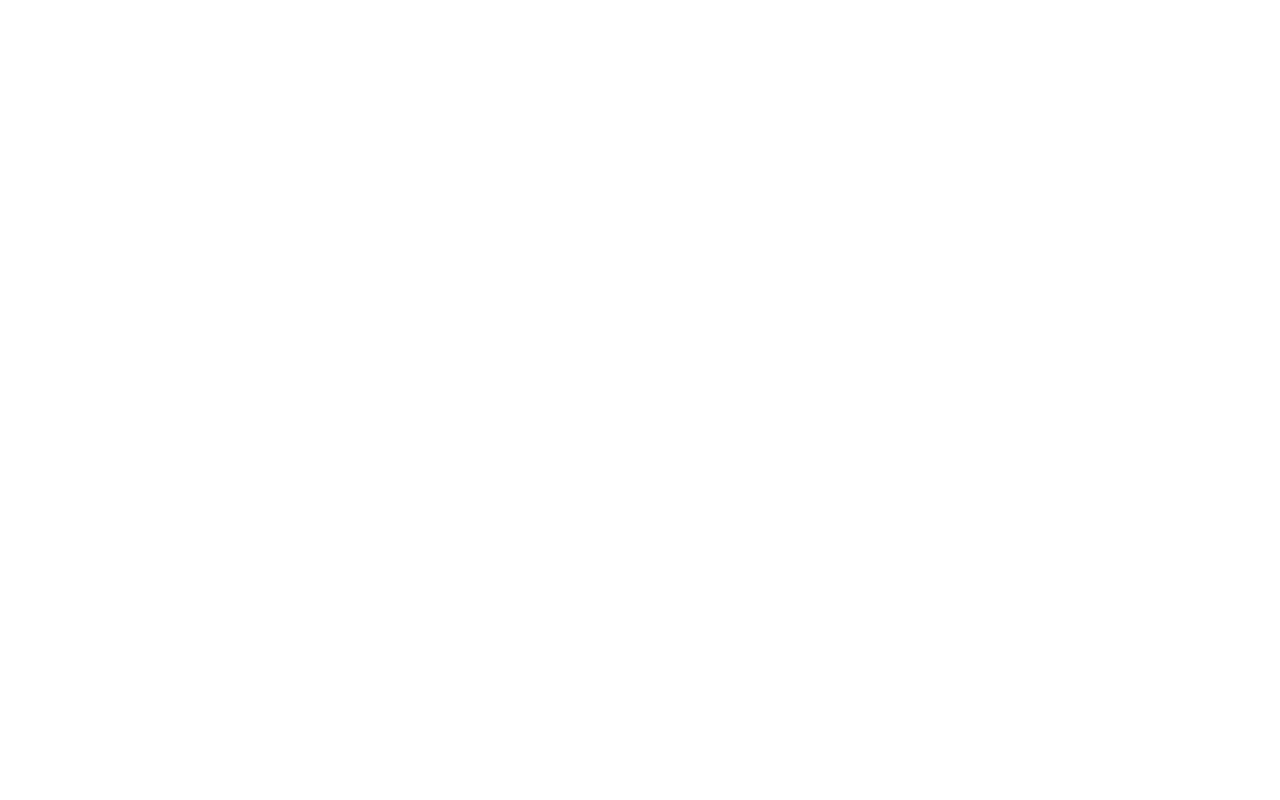
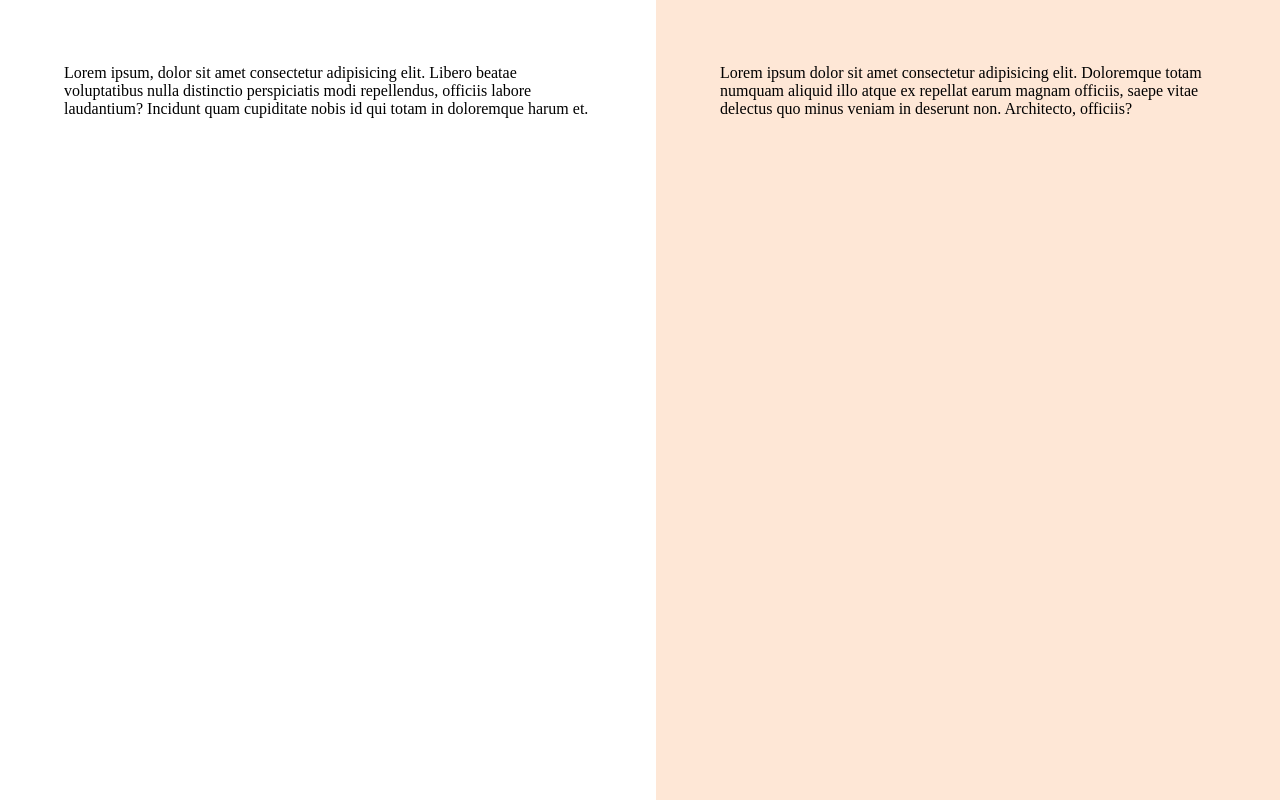
Before and after one commit to viniciusfelipe01/Formulario-de-matricula, a plain HTML site: page index.html in a window 1280 px wide. Drawn offline with Linux system fonts and the light colour scheme.

Commit message:
layout css

```diff
--- a/index.html
+++ b/index.html
@@ -13,6 +13,17 @@
 </head>
 <body>
 
+  <div id="app">
+
+    <main>
+      <div class="main-container">Lorem ipsum, dolor sit amet consectetur adipisicing elit. Libero beatae voluptatibus nulla distinctio perspiciatis modi repellendus, officiis labore laudantium? Incidunt quam cupiditate nobis id qui totam in doloremque harum et.</div>
+    </main>
+
+    <aside>
+      <div class="aside-container">Lorem ipsum dolor sit amet consectetur adipisicing elit. Doloremque totam numquam aliquid illo atque ex repellat earum magnam officiis, saepe vitae delectus quo minus veniam in deserunt non. Architecto, officiis?</div>
+    </aside>
+
+  </div>
 
 </body>
 </html>
--- a/style/global.css
+++ b/style/global.css
@@ -1,3 +1,9 @@
+* {
+  margin: 0;
+  padding: 0;
+  box-sizing: border-box;
+}
+
 :root {
   --font-family: "Poppins", serif;
   --text: 400 1rem/1.5 var(--font-family);
@@ -15,3 +21,7 @@
   --stroke-hightlight: #F3541C;
   --semantic-error: #DC2626;
 }
+
+body {
+  overflow: hidden;
+}
--- a/style/index.css
+++ b/style/index.css
@@ -1 +1,2 @@
 @import url(global.css);
+@import url(layout.css);
--- /dev/null
+++ b/style/layout.css
@@ -0,0 +1,27 @@
+#app {
+  display: grid;
+  grid-template-columns: 51.25% 48.75%;
+
+  height: 100vh;
+  overflow: hidden;
+}
+
+main {
+  overflow: auto;
+  padding: 4rem;
+
+  & .main-container {
+    max-width: 33rem;
+    margin-left: auto;
+  }
+}
+
+aside {
+  background-color: var(--surface-secondary);
+  padding: 4rem;
+
+  & .aside-container {
+    max-width: 31rem;
+  }
+
+}
```
